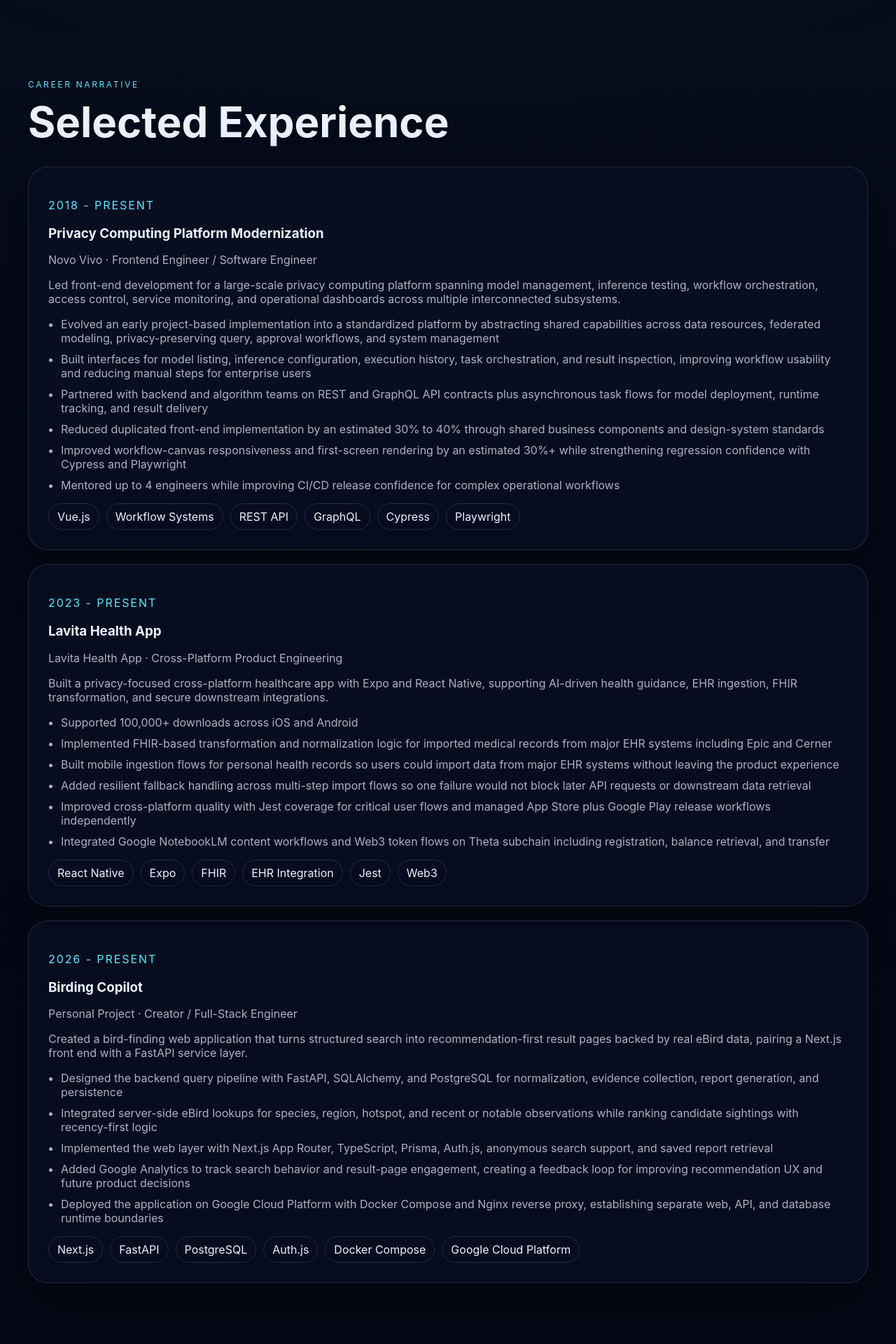
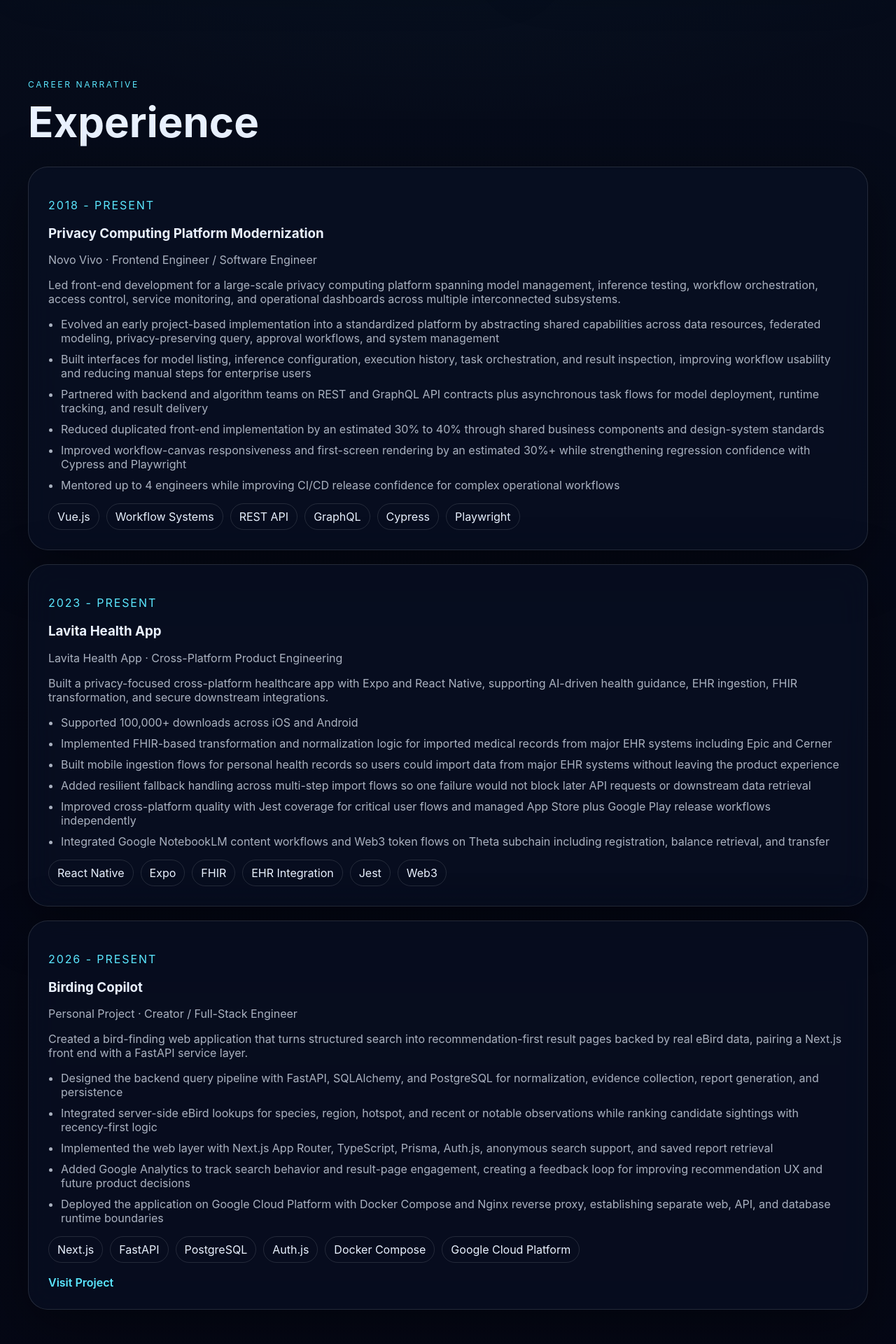
Before and after one commit to HaiyangZhang-1994/HaiyangZhang-1994.github.io, a React (Vite) app: page / in a window 1280 px wide. Shown: the part 1360-3280 px from the top of the page at 70% size. Built offline with nearby package versions, Linux system fonts and the light colour scheme.

Commit message:
feat: refine resume section titles and project link

```diff
--- a/src/data/siteContent.js
+++ b/src/data/siteContent.js
@@ -71,6 +71,10 @@
       subtitle: 'Personal Project · Creator / Full-Stack Engineer',
       title: 'Birding Copilot',
       period: '2026 - Present',
+      projectLink: {
+        label: 'Visit Project',
+        href: 'https://birdingcopilot.com/',
+      },
       summary:
         'Created a bird-finding web application that turns structured search into recommendation-first result pages backed by real eBird data, pairing a Next.js front end with a FastAPI service layer.',
       highlights: [
--- a/src/sections/ExperienceSection.jsx
+++ b/src/sections/ExperienceSection.jsx
@@ -5,7 +5,7 @@
 
 export function ExperienceSection() {
   return (
-    <SectionFrame eyebrow="Career Narrative" title="Selected Experience" id="experience">
+    <SectionFrame eyebrow="Career Narrative" title="Experience" id="experience">
       <div className={styles.grid}>
         {siteContent.experienceChapters.map((chapter, index) => (
           <Reveal
@@ -29,6 +29,16 @@
                 <span key={item}>{item}</span>
               ))}
             </div>
+            {chapter.projectLink ? (
+              <a
+                className={styles.projectLink}
+                href={chapter.projectLink.href}
+                target="_blank"
+                rel="noreferrer"
+              >
+                {chapter.projectLink.label}
+              </a>
+            ) : null}
           </Reveal>
         ))}
       </div>
--- a/src/sections/ExperienceSection.module.css
+++ b/src/sections/ExperienceSection.module.css
@@ -43,3 +43,15 @@
   border-radius: 999px;
   border: 1px solid var(--border);
 }
+
+.projectLink {
+  display: inline-flex;
+  margin-top: 18px;
+  color: var(--accent);
+  text-decoration: none;
+  font-weight: 600;
+}
+
+.projectLink:hover {
+  text-decoration: underline;
+}
--- a/src/sections/SkillsSection.jsx
+++ b/src/sections/SkillsSection.jsx
@@ -5,7 +5,7 @@
 
 export function SkillsSection() {
   return (
-    <SectionFrame eyebrow="Technical Depth" title="Core Technical Stack" id="skills">
+    <SectionFrame eyebrow="Technical Depth" title="Technical Stack" id="skills">
       <div className={styles.grid}>
         {siteContent.skillGroups.map((group, index) => (
           <Reveal
--- a/src/sections/SummarySection.jsx
+++ b/src/sections/SummarySection.jsx
@@ -5,7 +5,7 @@
 
 export function SummarySection() {
   return (
-    <SectionFrame eyebrow="Snapshot" title="Professional Summary" id="summary">
+    <SectionFrame eyebrow="Snapshot" title="Summary" id="summary">
       <div className={styles.grid}>
         <Reveal className={`${styles.panel} glass-surface`} direction="right">
           {siteContent.summaryParagraphs.map((paragraph) => (
```
Also changed, not shown: 1 other file (tests, documents, lock files or other folders).
